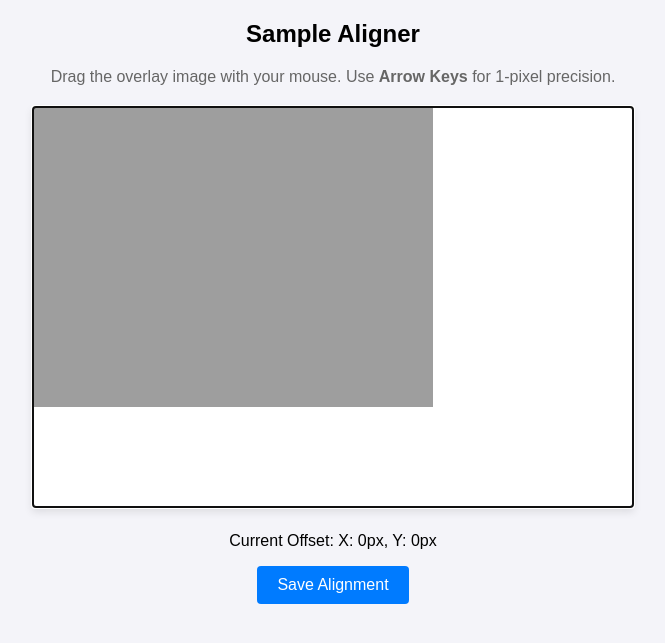
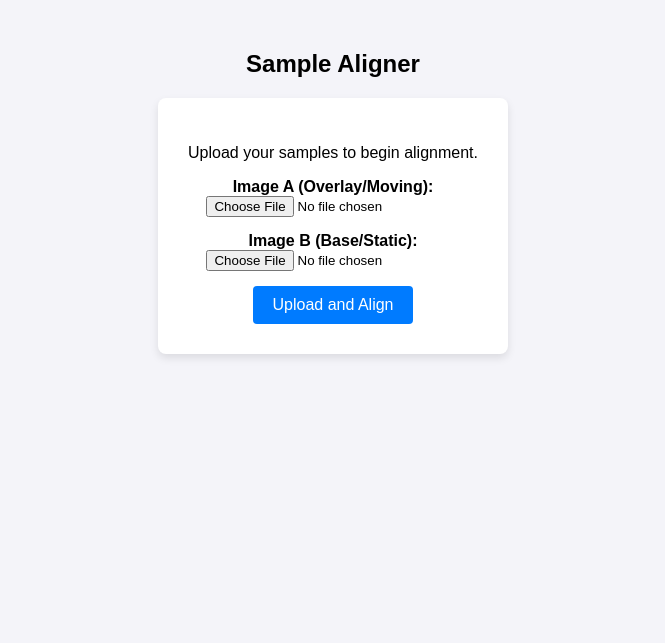
Before and after one commit to jilicuerda/python-images, a Flask app: page / in a window 1280 px wide. Shown: the top 643 px of the page, without its empty margins (307-972 px from the left). Run offline with Flask 3, Linux system fonts and the light colour scheme.

Commit message:
Enhance image alignment UI and upload features
Updated the HTML structure and styles for the image alignment tool. Added upload functionality for images and adjusted canvas dimensions.

```diff
--- a/templates/index.html
+++ b/templates/index.html
@@ -5,12 +5,15 @@
     <meta name="viewport" content="width=device-width, initial-scale=1.0">
     <title>Image Aligner</title>
     <style>
-        body { font-family: sans-serif; text-align: center; background-color: #f4f4f9; }
+        body { font-family: sans-serif; text-align: center; background-color: #f4f4f9; margin-top: 50px; }
+        .upload-container { background: white; padding: 30px; border-radius: 8px; box-shadow: 0 4px 8px rgba(0,0,0,0.1); display: inline-block; }
+        .upload-container div { margin-bottom: 15px; }
         canvas {
             border: 1px solid #ccc;
             cursor: grab;
             background: white;
             box-shadow: 0 4px 8px rgba(0,0,0,0.1);
+            margin-top: 20px;
         }
         canvas:active { cursor: grabbing; }
         .controls { margin-top: 20px; }
@@ -22,13 +25,34 @@
 <body>
 
     <h2>Sample Aligner</h2>
+
+    {% if not image_a or not image_b %}
+    <div class="upload-container">
+        <p>Upload your samples to begin alignment.</p>
+        <form action="/" method="POST" enctype="multipart/form-data">
+            <div>
+                <label><strong>Image A (Overlay/Moving):</strong></label><br>
+                <input type="file" name="file_a" accept="image/*" required>
+            </div>
+            <div>
+                <label><strong>Image B (Base/Static):</strong></label><br>
+                <input type="file" name="file_b" accept="image/*" required>
+            </div>
+            <button type="submit">Upload and Align</button>
+        </form>
+    </div>
+    {% endif %}
+
+    {% if image_a and image_b %}
     <p class="instructions">Drag the overlay image with your mouse. Use <strong>Arrow Keys</strong> for 1-pixel precision.</p>
 
-    <canvas id="alignmentCanvas" width="600" height="400" tabindex="0"></canvas>
+    <canvas id="alignmentCanvas" width="800" height="600" tabindex="0"></canvas>
 
     <div class="controls">
         <p>Current Offset: X: <span id="valX">0</span>px, Y: <span id="valY">0</span>px</p>
-        <button onclick="saveAlignment()">Save Alignment</button>
+        <button onclick="saveAlignment()">Save Final Alignment</button>
+        <br><br>
+        <a href="/">Upload new images</a>
     </div>
 
     <script>
@@ -46,12 +70,16 @@
         let isDragging = false;
         let startX, startY;
 
-        // Load images (served by Flask from the 'static' folder)
-        imgB.src = "/static/{{ image_b }}";
-        imgA.src = "/static/{{ image_a }}";
+        // Load images (served by Flask from the 'static/uploads' folder)
+        imgB.src = "/static/uploads/{{ image_b }}";
+        imgA.src = "/static/uploads/{{ image_a }}";
 
-        // Redraw canvas whenever an image loads or moves
-        imgB.onload = draw;
+        // Resize canvas to match the base image once it loads
+        imgB.onload = () => {
+            canvas.width = imgB.width;
+            canvas.height = imgB.height;
+            draw();
+        };
         imgA.onload = draw;
 
         function draw() {
@@ -63,7 +91,7 @@
                 ctx.drawImage(imgB, 0, 0);
             }
 
-            // Draw moving image with 50% opacity so you can see both
+            // Draw moving image with 50% opacity
             if (imgA.complete) {
                 ctx.globalAlpha = 0.5;
                 ctx.drawImage(imgA, offsetX, offsetY);
@@ -77,15 +105,24 @@
         // --- Mouse Dragging Logic ---
         canvas.addEventListener('mousedown', (e) => {
             isDragging = true;
-            startX = e.offsetX - offsetX;
-            startY = e.offsetY - offsetY;
+            // Get coordinates relative to the canvas
+            const rect = canvas.getBoundingClientRect();
+            const mouseX = e.clientX - rect.left;
+            const mouseY = e.clientY - rect.top;
+
+            startX = mouseX - offsetX;
+            startY = mouseY - offsetY;
             canvas.style.cursor = "grabbing";
         });
 
         canvas.addEventListener('mousemove', (e) => {
             if (!isDragging) return;
-            offsetX = e.offsetX - startX;
-            offsetY = e.offsetY - startY;
+            const rect = canvas.getBoundingClientRect();
+            const mouseX = e.clientX - rect.left;
+            const mouseY = e.clientY - rect.top;
+
+            offsetX = mouseX - startX;
+            offsetY = mouseY - startY;
             draw();
         });
 
@@ -93,11 +130,10 @@
         canvas.addEventListener('mouseleave', () => { isDragging = false; });
 
         // --- Keyboard Pixel Nudging Logic ---
-        // Ensure canvas can receive keyboard events
         canvas.focus();
         canvas.addEventListener('keydown', (e) => {
             if (["ArrowUp", "ArrowDown", "ArrowLeft", "ArrowRight"].includes(e.key)) {
-                e.preventDefault(); // Stop page scrolling
+                e.preventDefault();
                 if (e.key === "ArrowUp") offsetY -= 1;
                 if (e.key === "ArrowDown") offsetY += 1;
                 if (e.key === "ArrowLeft") offsetX -= 1;
@@ -111,12 +147,18 @@
             fetch('/align', {
                 method: 'POST',
                 headers: { 'Content-Type': 'application/json' },
-                body: JSON.stringify({ x: offsetX, y: offsetY })
+                body: JSON.stringify({
+                    x: offsetX,
+                    y: offsetY,
+                    filename_a: "{{ image_a }}", // Tell Python which files to use
+                    filename_b: "{{ image_b }}"
+                })
             })
             .then(response => response.json())
             .then(data => alert(data.message))
             .catch(error => console.error('Error:', error));
         }
     </script>
+    {% endif %}
 </body>
 </html>
```
